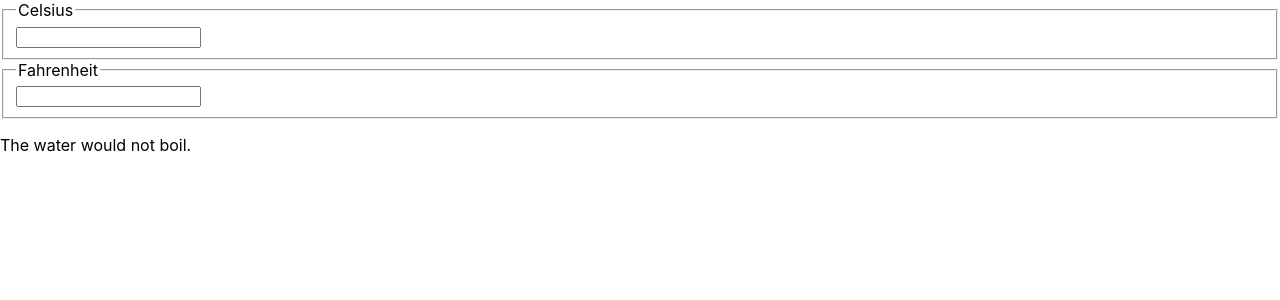
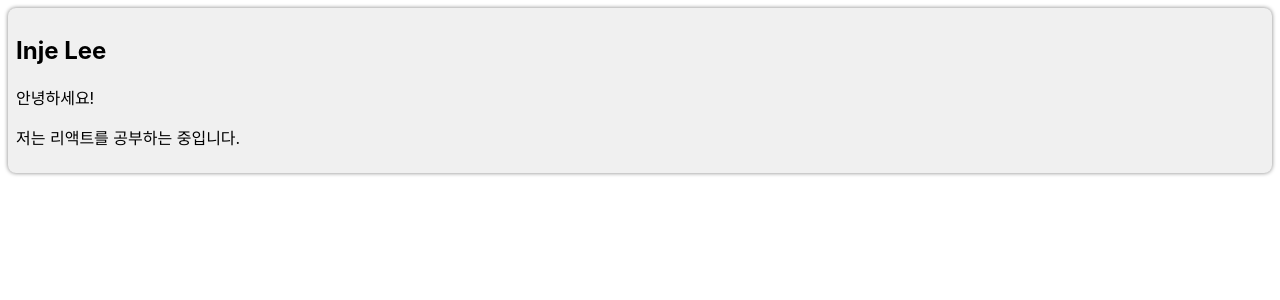
Before and after one commit to eunji-97/react-first-steps, a React (Create React App) app: page / in a window 1280 px wide. Shown: the top 300 px of the page. Built offline with nearby package versions, Linux system fonts and the light colour scheme.

Commit message:
13. 합성

```diff
--- /dev/null
+++ b/src/chapter_13/Card.jsx
@@ -0,0 +1,20 @@
+function Card(props) {
+    const  { title, backgroundColor, children } = props;
+
+    return (
+        <div style={
+            {
+                margin : 8,
+                padding : 8,
+                borderRadius : 8,
+                boxShadow : "0px 0px 4px grey",
+                backgroundColor : backgroundColor || "white",
+            }
+        }>
+            {title && <h2>{title}</h2>}
+            {children}
+        </div>
+    );
+}
+
+export default Card;
--- /dev/null
+++ b/src/chapter_13/ProfileCard.jsx
@@ -0,0 +1,13 @@
+import Card from "./Card";
+
+function ProfileCard(props) {
+    return (
+        <Card title="Inje Lee" backgroundColor="#f0f0f0">
+            <p>안녕하세요!
+            </p>
+            <p>저는 리액트를 공부하는 중입니다.</p>
+        </Card>
+    );
+}
+
+export default ProfileCard;
--- a/src/index.js
+++ b/src/index.js
@@ -14,12 +14,13 @@
 import AttendanceBook from './chapter_10/AttrendanceBook';
 import SignUp from './chapter_11/SignUp';
 import Calculator from './chapter_12/Calculator';
+import ProfileCard from './chapter_13/ProfileCard';
 
 const root = ReactDOM.createRoot(document.getElementById('root'));
 
 root.render(
   <React.StrictMode>
-    <Calculator />
+    <ProfileCard />
   </React.StrictMode>
 );
 
```
Also changed, not shown: 2 other files (tests, documents, lock files or other folders).
